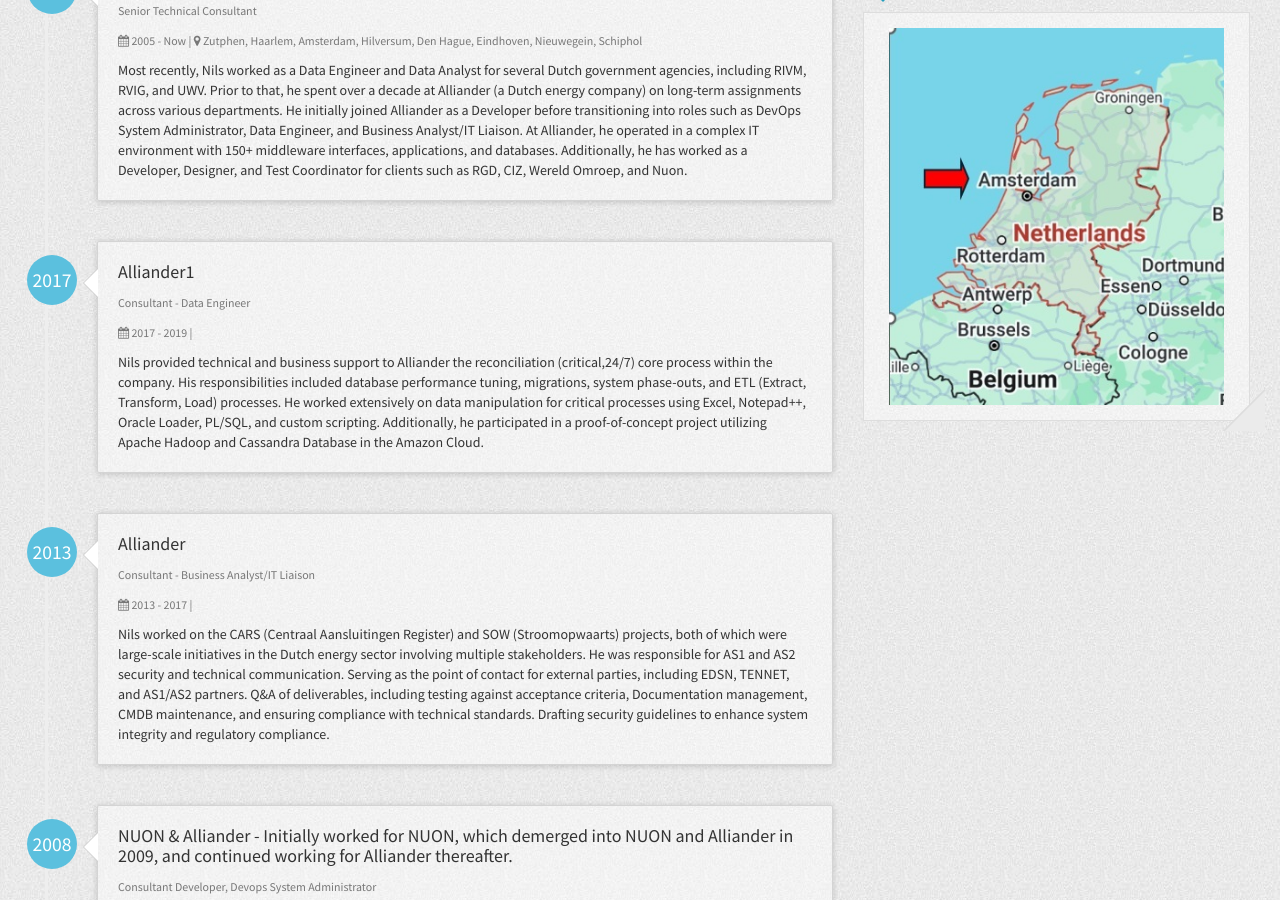
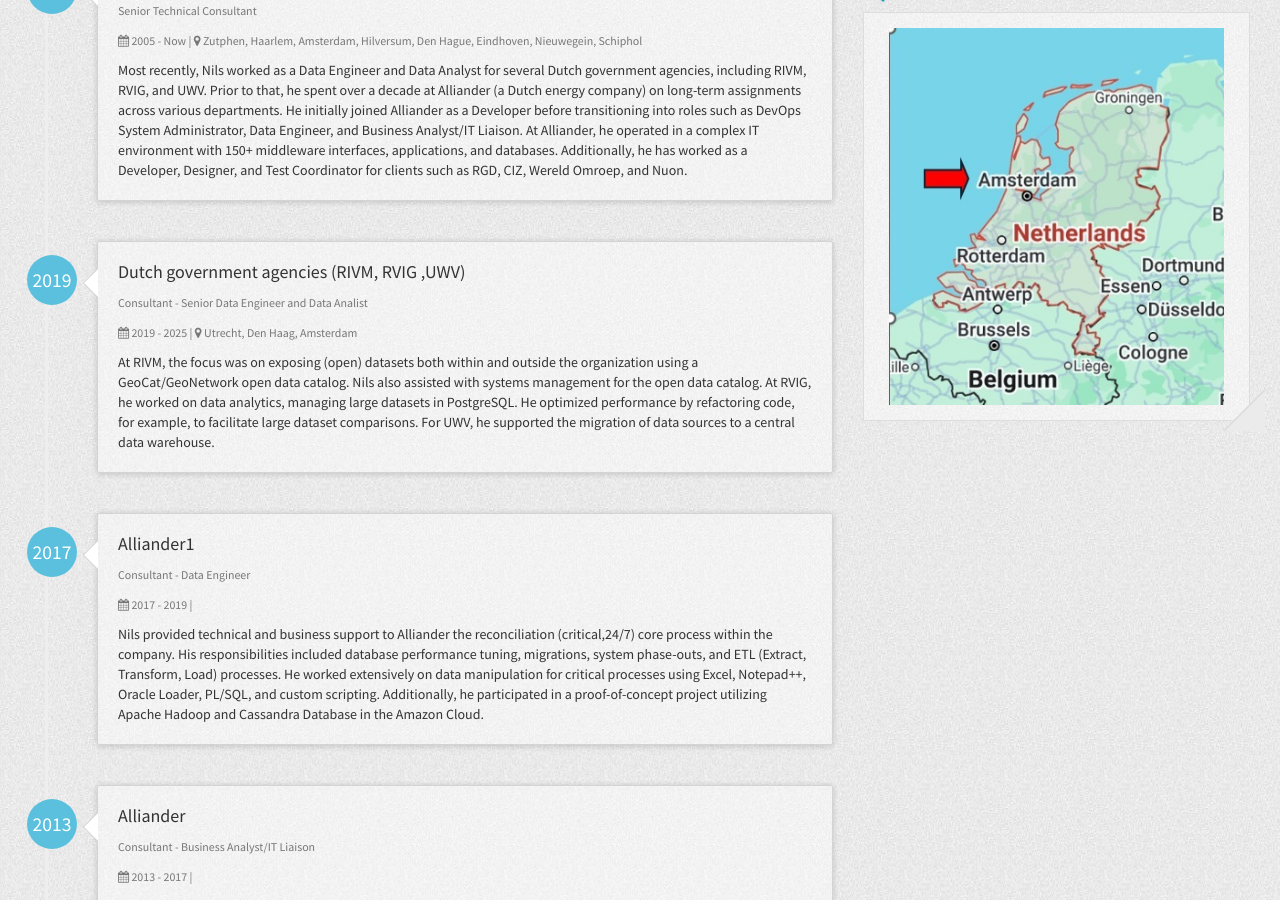
Before and after one commit to NilsKuhler/resumecard, a Jekyll site: the page built from index.html, in a window 1280 px wide and 900 px high, scrolled down 1050 px. Built offline with Jekyll 4.4.1, drawn with Linux system fonts in a browser that asks for light colours; nearby versions of some CDN libraries.

Commit message:
Update _config.yml

```diff
--- a/_config.yml
+++ b/_config.yml
@@ -74,6 +74,13 @@
       started: 2005
       duration: 2005 - Now
       description: Most recently, Nils worked as a Data Engineer and Data Analyst for several Dutch government agencies, including RIVM, RVIG, and UWV. Prior to that, he spent over a decade at Alliander (a Dutch energy company) on long-term assignments across various departments. He initially joined Alliander as a Developer before transitioning into roles such as DevOps System Administrator, Data Engineer, and Business Analyst/IT Liaison. At Alliander, he operated in a complex IT environment with 150+ middleware interfaces, applications, and databases. Additionally, he has worked as a Developer, Designer, and Test Coordinator for clients such as RGD, CIZ, Wereld Omroep, and Nuon.
+    - work2:
+      company: Dutch government agencies (RIVM, RVIG ,UWV)
+      location: Utrecht, Den Haag, Amsterdam
+      title: Consultant - Senior Data Engineer and Data Analist
+      started: 2019
+      duration: 2019 - 2025
+      description: At RIVM, the focus was on exposing (open) datasets both within and outside the organization using a GeoCat/GeoNetwork open data catalog. Nils also assisted with systems management for the open data catalog. At RVIG, he worked on data analytics, managing large datasets in PostgreSQL. He optimized performance by refactoring code, for example, to facilitate large dataset comparisons. For UWV, he supported the migration of data sources to a central data warehouse.
     - work3:
       company: Alliander1
       location:
```
